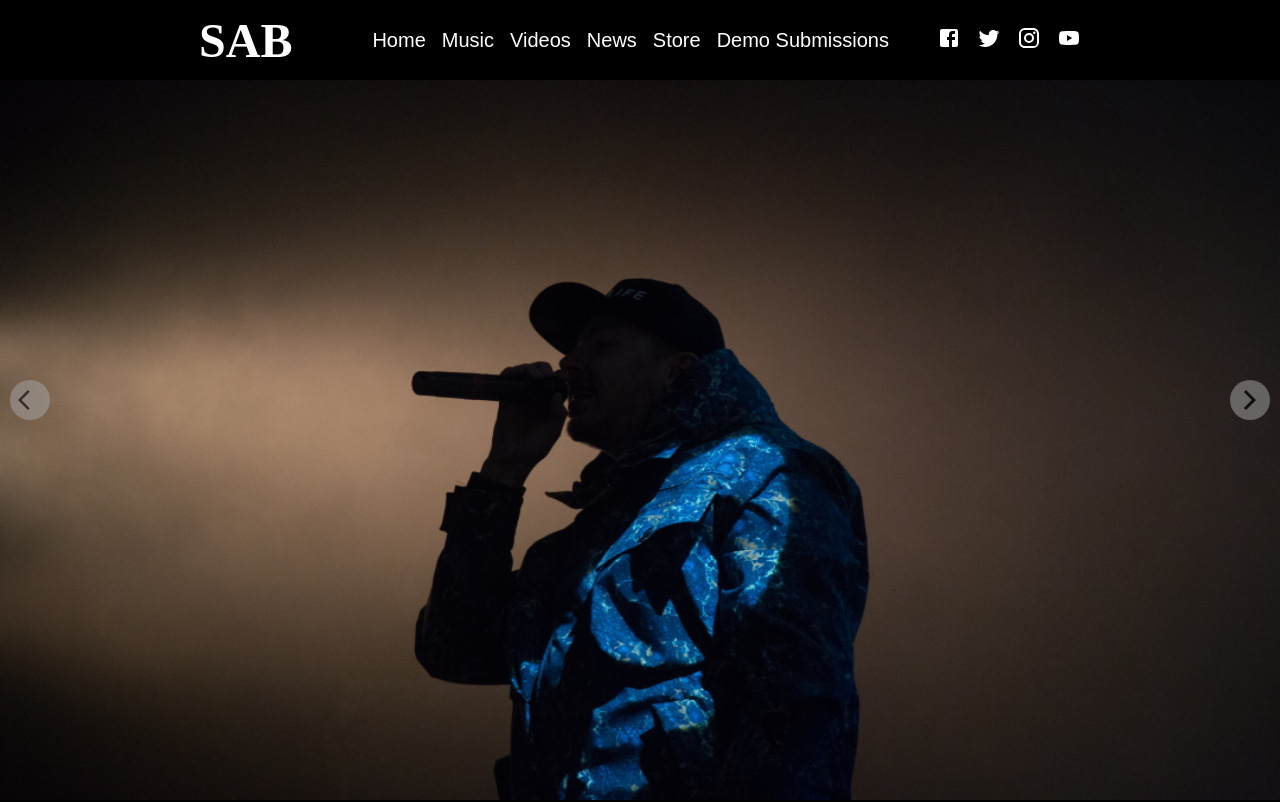
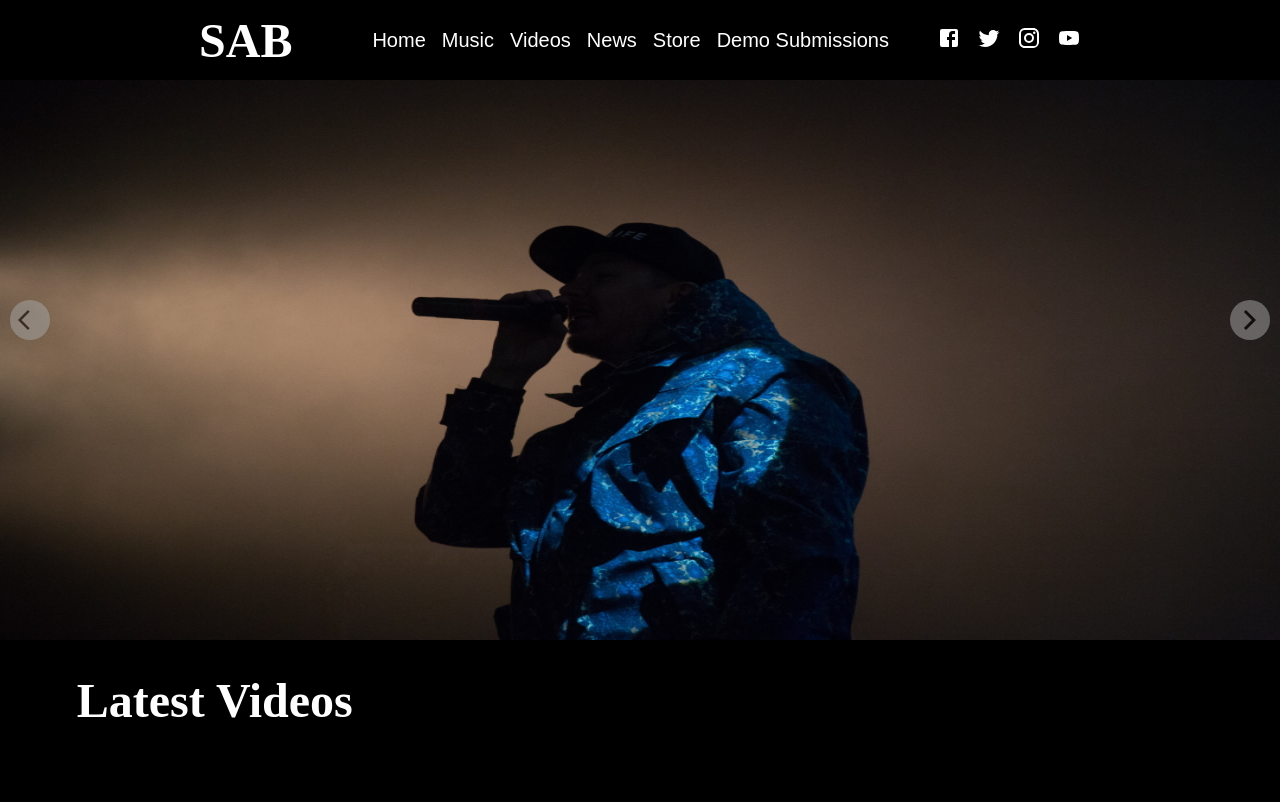
Before and after one commit to louisbrent1992/Record-Label, a React (Create React App) app: page / in a window 1280 px wide. Shown: the top 802 px of the page. Built offline with nearby package versions, Linux system fonts and the light colour scheme.

Commit message:
updated size of slider view

```diff
--- a/src/Components/Slider.jsx
+++ b/src/Components/Slider.jsx
@@ -5,7 +5,7 @@ import { sliderItems } from "../data/data";
 
 const Container = styled.div`
 	width: 100%;
-	height: 100vh;
+	height: 80vh;
 	display: flex;
 	position: relative;
 	overflow: hidden;
@@ -37,16 +37,16 @@ const Wrapper = styled.div`
 `;
 const Slide = styled.div`
 	width: 100vw;
-	height: 100vh;
+	height: 80vh;
 	display: flex;
 	align-items: center;
 	background-color: #${(props) => props.bg};
 `;
 const ImgContainer = styled.div`
-	height: 100vh;
+	height: 80vh;
 `;
 const Image = styled.img`
-	height: 100vh;
+	height: 80vh;
 	width: 100vw;
 `;
 
```
